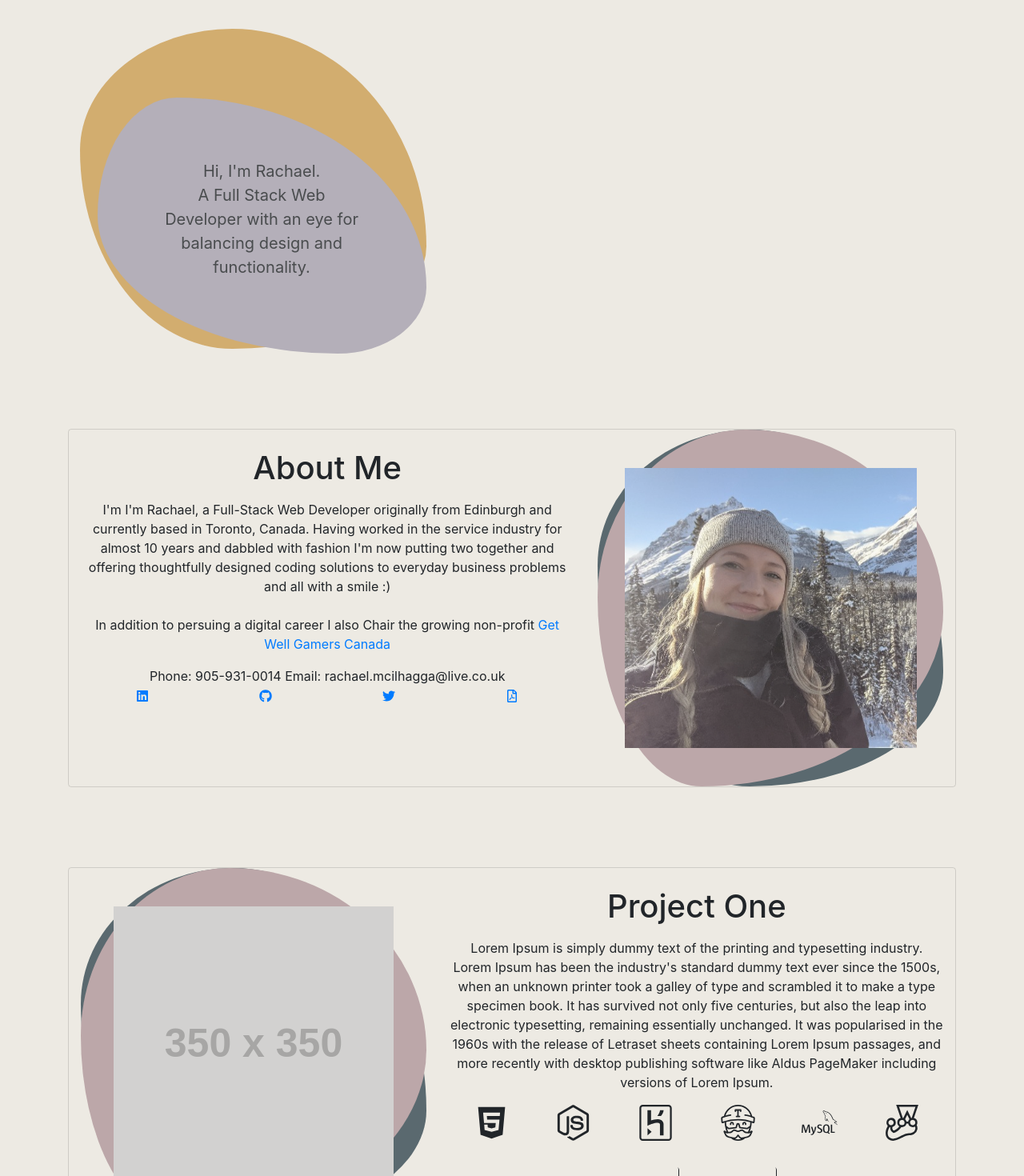
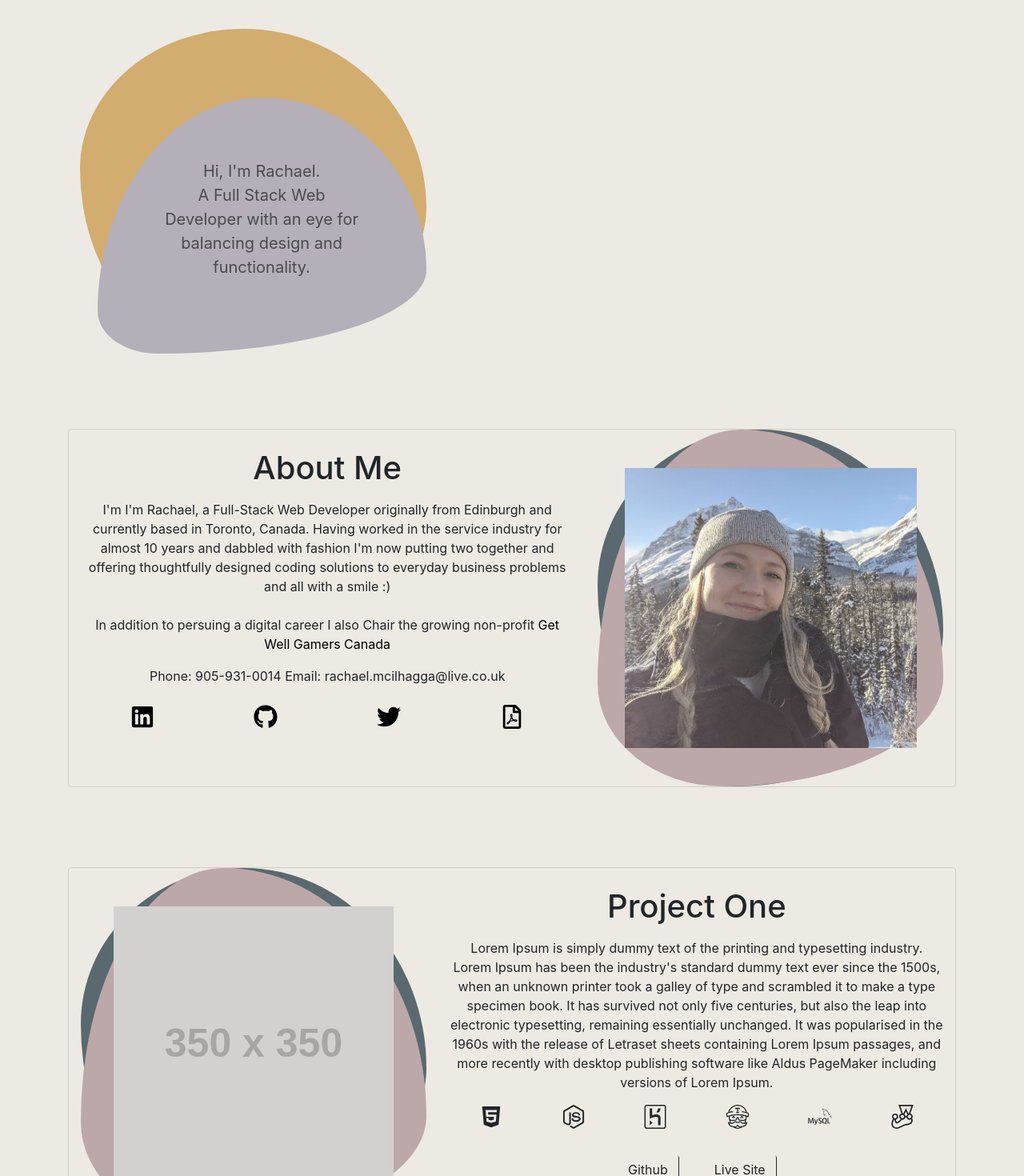
Before and after one commit to Mcilhaggis/portfolio, a React (Create React App) app: page / in a window 1280 px wide. Shown: the part 180-1650 px from the top of the page at 80% size. Built offline with nearby package versions, Linux system fonts and the light colour scheme.

Commit message:
added animation to blobs

```diff
--- a/src/components/AboutMe.js
+++ b/src/components/AboutMe.js
@@ -5,6 +5,7 @@
 import { FaTwitter } from "react-icons/fa"
 import { FaRegFilePdf } from "react-icons/fa"
 import img from "../images/self-image.jpg"
+import Resume from "../Rachael-McIlhagga-Technical-Resume.pdf"
 
 
 
@@ -20,11 +21,11 @@
                      In addition to persuing a digital career I also Chair the growing non-profit  <a href="https://getwellgamers.ca" target="_blank" rel="noopener noreferrer">Get Well Gamers Canada</a></p>
                     Phone: 905-931-0014 Email: rachael.mcilhagga@live.co.uk
                     {/* Container for logo icons of technologies and frameworks used */}
-                    <div class="d-flex justify-content-md-around align-items-center mb-3 logoContainer ">
-                        <a href="https://www.linkedin.com/in/rachael-mcilhagga-fullstack-developer/" target="_blank" rel="noopener noreferrer"> <FaLinkedin /></a>
-                        <a href="https://github.com/Mcilhaggis" target="_blank" rel="noopener noreferrer"><FaGithub /></a>
-                        <a href="https://twitter.com/breadlikerach" target="_blank" rel="noopener noreferrer"><FaTwitter /></a>
-                        <a href="../../../Rachael-McIlhagga-Technical-Resume.pdf" target="_blank"><FaRegFilePdf /></a>
+                    <div class="d-flex justify-content-md-around align-items-center mb-3 mt-4">
+                        <a href="https://www.linkedin.com/in/rachael-mcilhagga-fullstack-developer/" target="_blank" rel="noopener noreferrer"> <FaLinkedin className="icons"/></a>
+                        <a href="https://github.com/Mcilhaggis" target="_blank" rel="noopener noreferrer"><FaGithub className="icons"/></a>
+                        <a href="https://twitter.com/breadlikerach" target="_blank" rel="noopener noreferrer"><FaTwitter className="icons"/></a>
+                        <a href={Resume} target="blank" ><FaRegFilePdf className="icons"/></a>
                     </div>
 
 
--- a/src/components/ProjectCard.js
+++ b/src/components/ProjectCard.js
@@ -26,12 +26,12 @@
 
                     {/* Container for logo icons of technologies and frameworks used */}
                     <div class="d-flex justify-content-md-around align-items-center mb-3 logoContainer ">
-                        <FaHtml5 className="app-logo" />
-                        <FaNodeJs className="app-logo" />
-                        <SiHeroku className="app-logo" />
-                        <SiTravisci className="app-logo" />
-                        <SiMysql className="app-logo" />
-                        <SiJest className="app-logo" />
+                        <FaHtml5 className="icons" />
+                        <FaNodeJs className="icons" />
+                        <SiHeroku className="icons" />
+                        <SiTravisci className="icons" />
+                        <SiMysql className="icons" />
+                        <SiJest className="icons" />
                     </div>
 
                     <button className="m-3 btn">Github</button>
--- a/src/components/styles.css
+++ b/src/components/styles.css
@@ -1,16 +1,16 @@
 body{
     background-color: rgb(237,234,227) !important;
 }
+
+a {
+    color: black !important;
+  }
+
 
 .nav-link, .navbar-brand{
     color: black;
     margin-top: 30px;
 }
-
-/* .footer{
-    border-top: 1px solid black;
-    position: fixed;bottom: 0;
-} */
 
 .header-container{
     height: 100vh;
@@ -26,7 +26,26 @@
     align-items: center;
     text-align: center;
     margin-left: 5%;
+    animation: morphOne 15s ease-in-out infinite;
+    transition: all 3s ease-in-out;
 }
+
+@keyframes morphOne {
+    0% {
+              border-radius:  24% 76% 27% 73% / 46% 74% 26% 54%;
+              /* background: linear-gradient(45deg, var(--primary) 0%, var(--secondary) 100%); */
+      }
+
+      50% {
+              border-radius:  51% 49% 84% 16% / 85% 67% 33% 15%;
+              /* background: linear-gradient(45deg, var(--third) 0%, var(--secondary) 100%); */
+      }
+
+      100% {
+          border-radius:  24% 76% 27% 73% / 46% 74% 26% 54%;
+          /* background: linear-gradient(45deg, var(--primary) 0%, var(--secondary) 100%); */
+      }
+  }
 
 .blob-two{
     height: 400px;
@@ -34,8 +53,29 @@
     border-radius: 44% 56% 56% 44% / 38% 68% 32% 62%;
     margin-top: 30%;
     opacity: 80%;
+    animation: morphTwo 8s ease-in-out infinite;
+    transition: all 2s ease-in-out;
 
 }
+
+
+@keyframes morphTwo {
+    0% {
+              border-radius:  44% 56% 56% 44% / 38% 68% 32% 62%;
+              /* background: linear-gradient(45deg, var(--primary) 0%, var(--secondary) 100%); */
+      }
+
+      50% {
+              border-radius:  54% 46% 70% 30% / 56% 30% 70% 44%;
+              /* background: linear-gradient(45deg, var(--third) 0%, var(--secondary) 100%); */
+      }
+
+      100% {
+          border-radius:  44% 56% 56% 44% / 38% 68% 32% 62%;;
+          /* background: linear-gradient(45deg, var(--primary) 0%, var(--secondary) 100%); */
+      }
+  }
+
 
 .blob-three{
     height: 90%;
@@ -47,6 +87,8 @@
     align-items: center;
     text-align: center;
     margin-left: 5%;
+    animation: morphOne 15s ease-in-out infinite;
+    transition: all 3s ease-in-out;
 
 }
 .blob-four{
@@ -55,6 +97,8 @@
     border-radius: 44% 56% 56% 44% / 38% 68% 32% 62%;
     margin-bottom: 30%;
     opacity: 80%;
+    animation: morphTwo 8s ease-in-out infinite;
+    transition: all 2s ease-in-out;
 
 }
 .intro{
@@ -69,12 +113,16 @@
     background-color: rgb(54,74,83);
     border-radius: 44% 56% 56% 44% / 38% 68% 32% 62%;
     opacity: 80%;
+    animation: morphTwo 8s ease-in-out infinite;
+    transition: all 2s ease-in-out;
 
 }
 
 .blob-project-inner{
     background-color: rgb(176,151,155);
     border-radius: 43% 57% 70% 30% / 47% 51% 49% 53%;
+    animation: morphOne 22s ease-in-out infinite;
+    transition: all 10s ease-in-out;
 
 }
 
@@ -98,9 +146,9 @@
     background-color:transparent !important;
 }
 
-.app-logo{
-    height: 45px;
-    width: 45px;
+.icons{
+    height: 30px;
+    width: 30px;
 }
 
 
```
Also changed, not shown: 1 other file (tests, documents, lock files or other folders).
